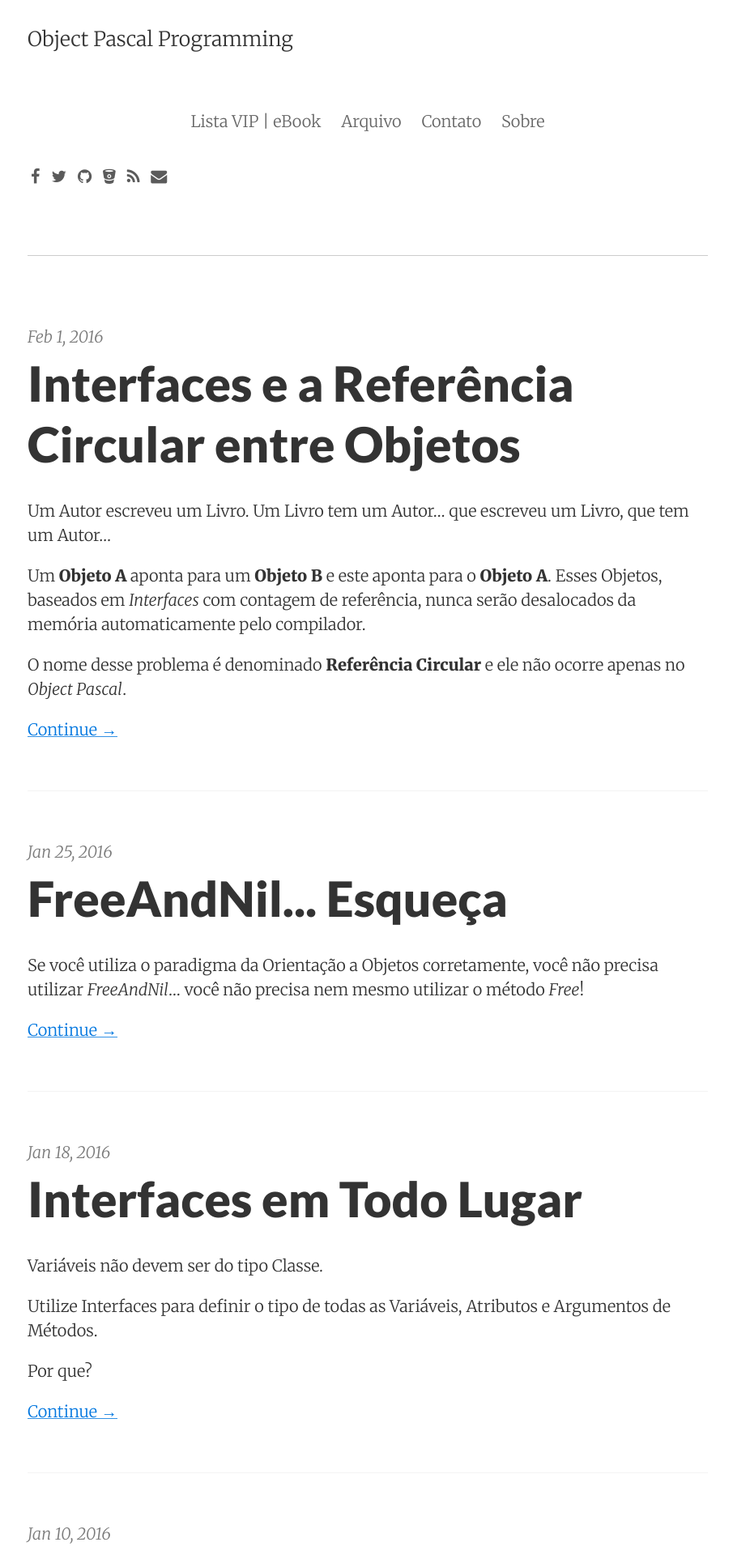
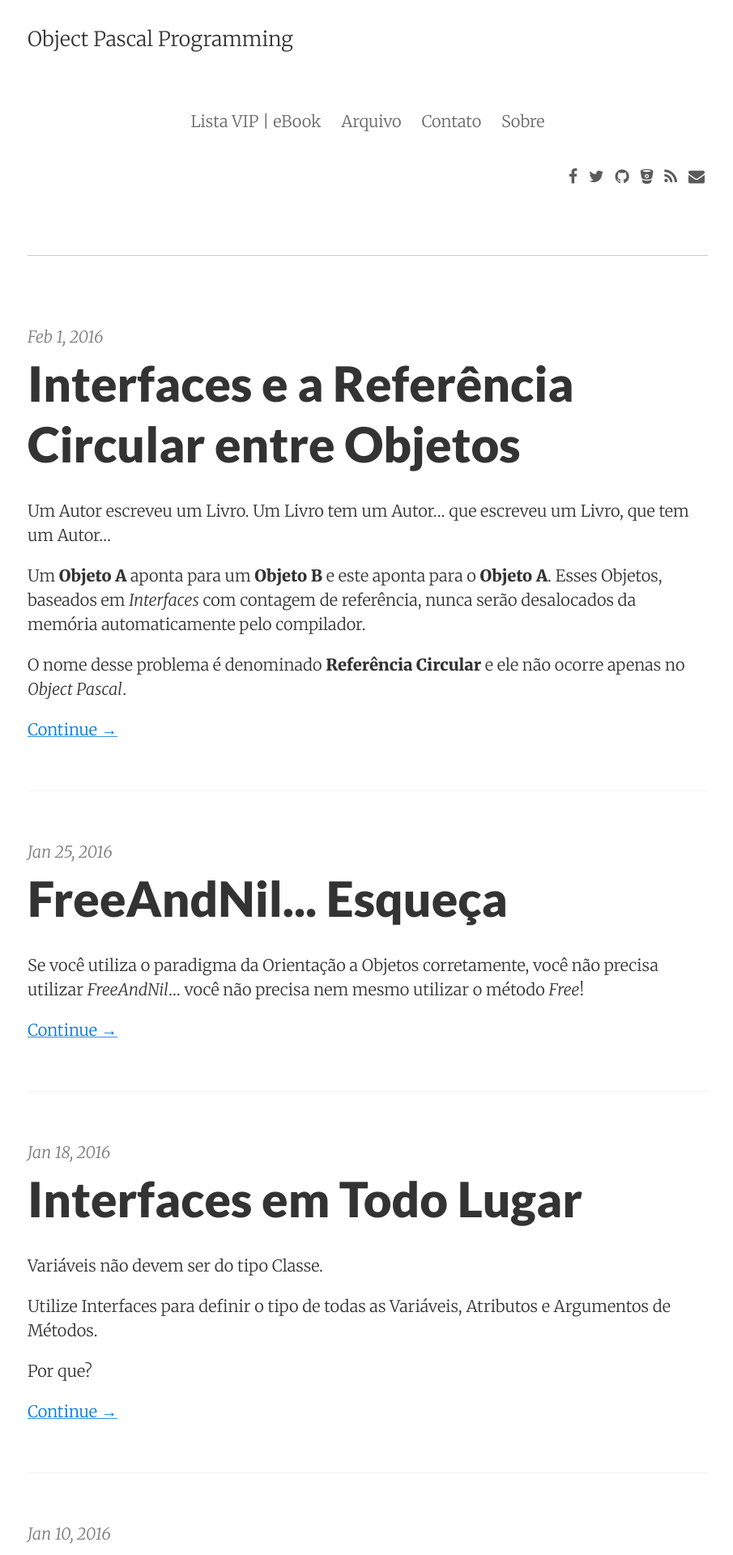
Before and after one commit to mdbs99/opp, a Jekyll site: the page built from index.html, in a window 1280 px wide. Shown: the top 1920 px of the page at 81% size, without its empty margins (186-1091 px from the left). Built offline with Jekyll 4.4.1, drawn with Linux system fonts in a browser that asks for light colours; nearby versions of some CDN libraries; the list of posts is cut into pages by our own code.

Commit message:
Update social_links.html

```diff
--- a/_includes/social_links.html
+++ b/_includes/social_links.html
@@ -1,5 +1,5 @@
 <div class="social-icons">
-  <div>
+  <div class="social-icons-right">
     {% if site.facebook_site %}
       <a class="fa fa-facebook" href="https://www.facebook.com/{{ site.facebook_site }}"></a>
     {% endif %}
```
